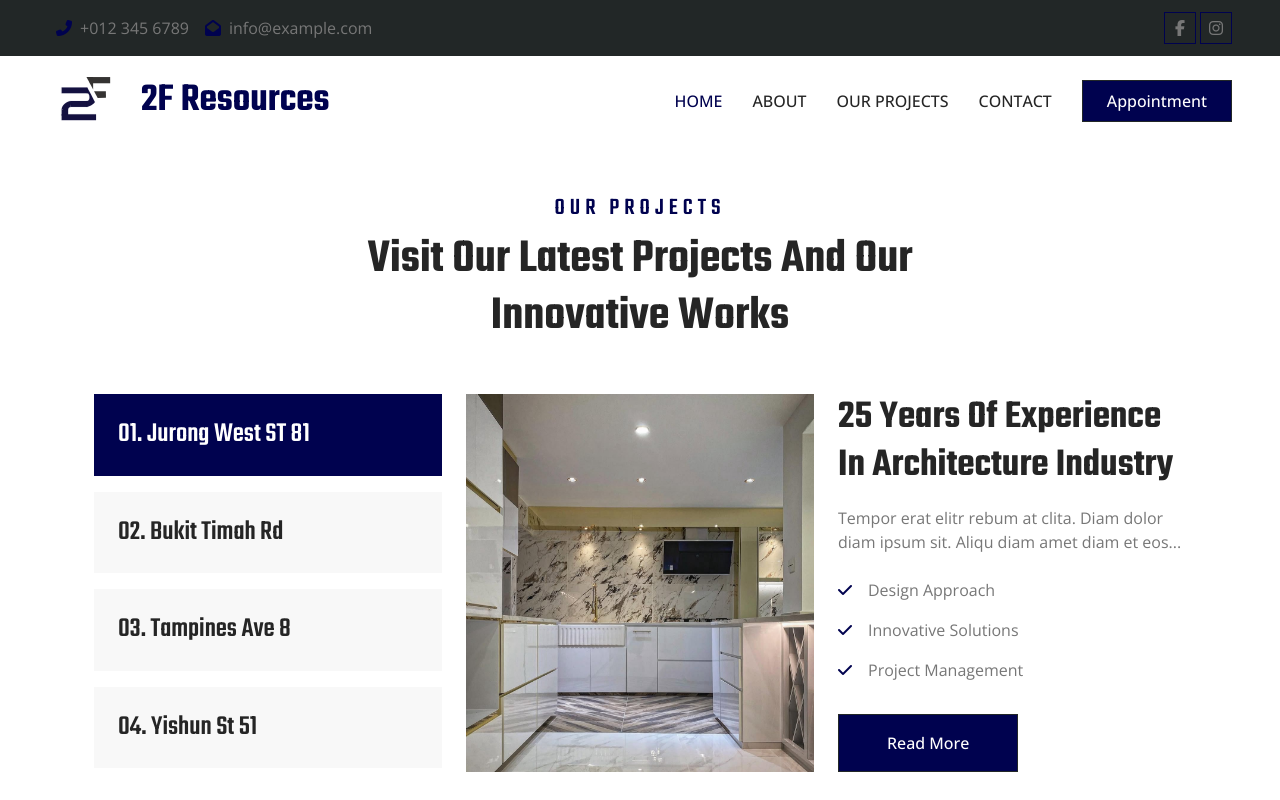
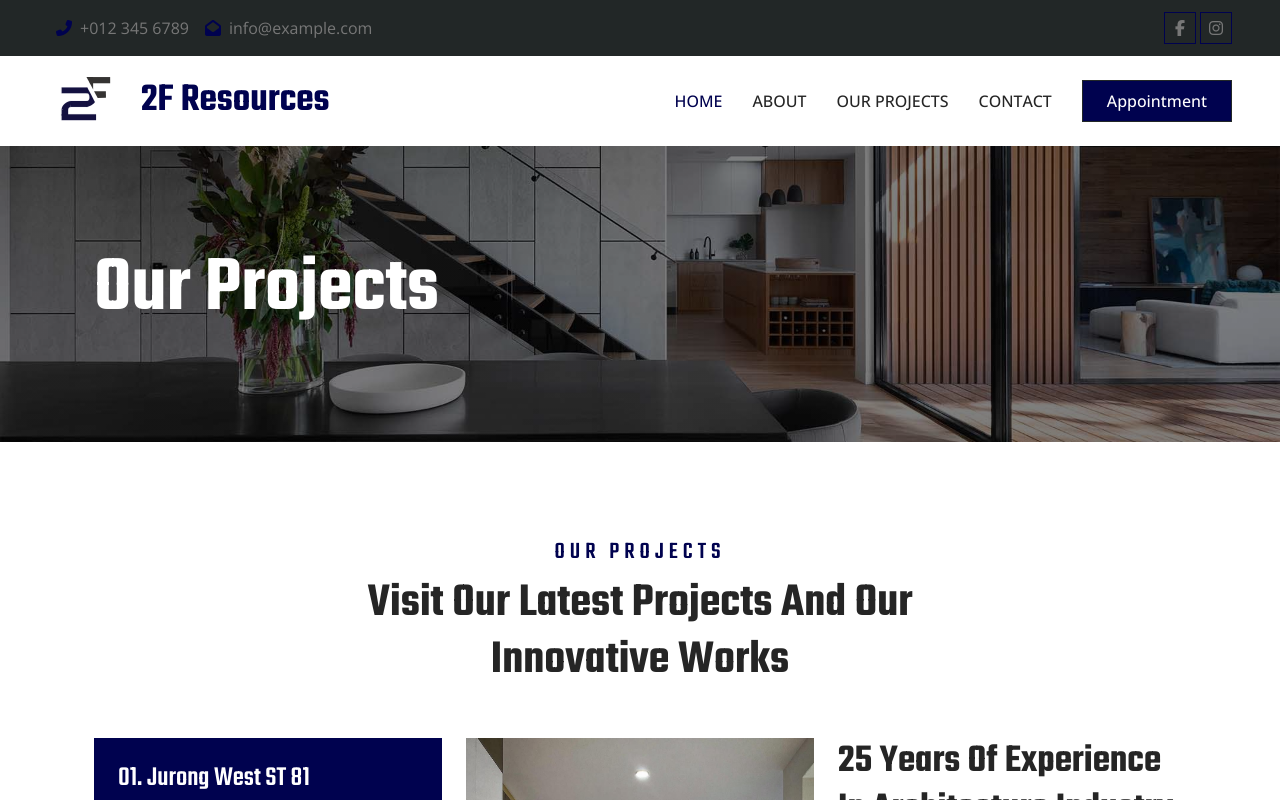
Before and after one commit to mdYaqin/2F-Resources, a Next.js app in the folder new_app/: page /project in a window 1280 px wide. Shown: the top 800 px of the page. Built offline with nearby package versions, Linux system fonts and the light colour scheme.

Commit message:
bugfixes

```diff
--- a/new_app/src/app/project/page.tsx
+++ b/new_app/src/app/project/page.tsx
@@ -1,101 +1,19 @@
-"use client";
-import { useEffect } from "react";
-import AOS from "aos";
-import Image from "next/image";
-import Link from "next/link";
+import AboutSection from "@/components/AboutSection";
+import Carousel from "@/components/Carousel";
+import FactsSection from "@/components/FactsSection";
+import ServicesSection from "@/components/ServicesSection";
+import FeatureSection from "@/components/FeatureSection";
+import ProjectsSection from "@/components/ProjectsSection";
+import TeamMembers from "@/components/TeamMembers";
+import Testimonials from "@/components/Testimonials";
+import PageHeader from "@/components/PageHeader";
+import AppointmentSection from "@/components/AppointmentSection";
 
-export default function ProjectsSection() {
-  useEffect(() => {
-    AOS.init({ duration: 1000, once: true });
-  }, []);
-
+export default function Contact() {
   return (
-    <div className="container-xxl project py-5">
-      <div className="container">
-        <div
-          className="text-center mx-auto mb-5"
-          data-aos="fade-up"
-          data-aos-delay="100"
-          style={{ maxWidth: "600px" }}
-        >
-          <h4 className="section-title">Our Projects</h4>
-          <h1 className="display-5 mb-4">
-            Visit Our Latest Projects And Our Innovative Works
-          </h1>
-        </div>
-        <div className="row g-4" data-aos="fade-up" data-aos-delay="300">
-          <div className="col-lg-4">
-            <div className="nav nav-pills d-flex flex-column">
-              {[
-                "Jurong West ST 81",
-                "Bukit Timah Rd",
-                "Tampines Ave 8",
-                "Yishun St 51",
-              ].map((label, i) => (
-                <button
-                  key={i}
-                  className={`nav-link text-start p-4 mb-3 ${
-                    i === 0 ? "active" : ""
-                  }`}
-                  data-bs-toggle="pill"
-                  data-bs-target={`#tab-pane-${i + 1}`}
-                  type="button"
-                >
-                  <h3 className="m-0">{`0${i + 1}. ${label}`}</h3>
-                </button>
-              ))}
-            </div>
-          </div>
-          <div className="col-lg-8">
-            <div className="tab-content">
-              {[1, 2, 3, 4].map((i) => (
-                <div
-                  key={i}
-                  className={`tab-pane fade ${i === 1 ? "show active" : ""}`}
-                  id={`tab-pane-${i}`}
-                >
-                  <div className="row g-4">
-                    <div className="col-md-6" style={{ minHeight: "350px" }}>
-                      <div className="position-relative h-100">
-                        <Image
-                          src={`/img/project-${i}.jpeg`}
-                          alt={`Project ${i}`}
-                          fill
-                          style={{ objectFit: "cover" }}
-                        />
-                      </div>
-                    </div>
-                    <div className="col-md-6">
-                      <h1 className="mb-3">
-                        25 Years Of Experience In Architecture Industry
-                      </h1>
-                      <p className="mb-4">
-                        Tempor erat elitr rebum at clita. Diam dolor diam ipsum
-                        sit. Aliqu diam amet diam et eos...
-                      </p>
-                      <p>
-                        <i className="fa fa-check text-primary me-3"></i>Design
-                        Approach
-                      </p>
-                      <p>
-                        <i className="fa fa-check text-primary me-3"></i>
-                        Innovative Solutions
-                      </p>
-                      <p>
-                        <i className="fa fa-check text-primary me-3"></i>Project
-                        Management
-                      </p>
-                      <Link href="#" className="btn btn-primary py-3 px-5 mt-3">
-                        Read More
-                      </Link>
-                    </div>
-                  </div>
-                </div>
-              ))}
-            </div>
-          </div>
-        </div>
-      </div>
-    </div>
+    <>
+      <PageHeader title="Our Projects" />
+      <ProjectsSection />
+    </>
   );
 }
```
Also changed, not shown: new_app/src/components/TeamMembers.tsx (+17 -9 lines), new_app/src/app/api/contact/route.ts (added).
